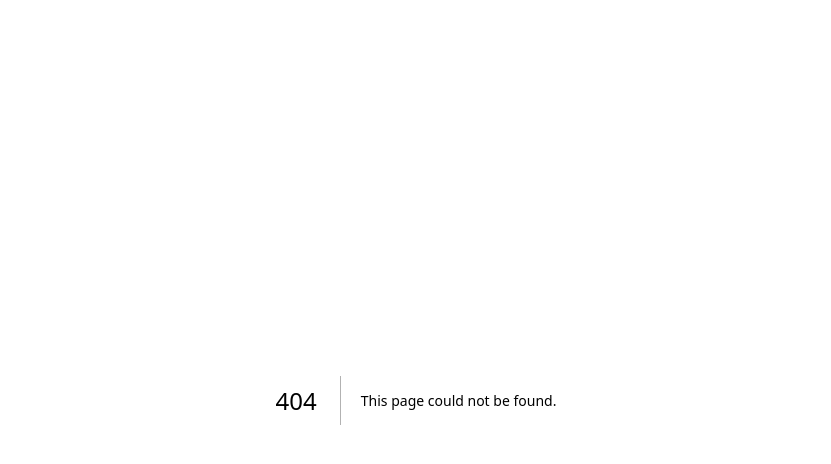
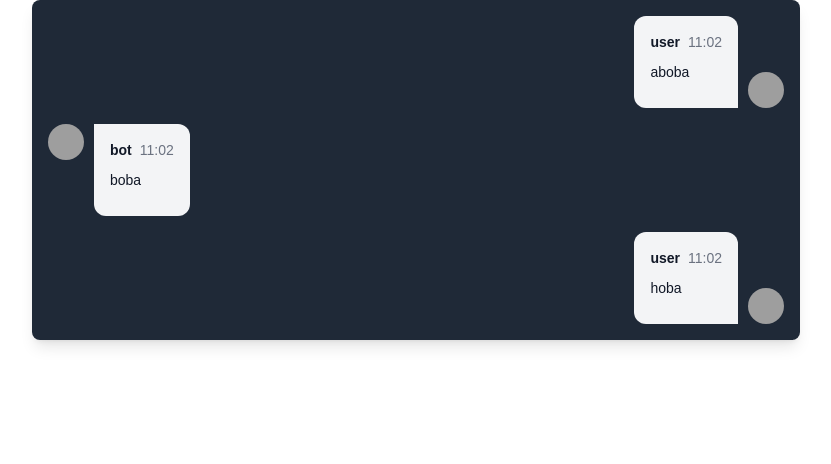
Before and after one commit to Yakubbb/api-manager, a Next.js app: page /chat in a window 1280 px wide. Before the commit this address had no page. Shown: the top 464 px of the page, without its empty margins (224-1055 px from the left). Built offline with nearby package versions, Linux system fonts and the light colour scheme; grey boxes are pictures that could not be loaded.

Commit message:
started working on chat

```diff
--- /dev/null
+++ b/app/(auth)/login/page.tsx
@@ -0,0 +1,9 @@
+import Image from "next/image";
+
+export default function Home() {
+  return (
+    <div className="grid grid-rows-[20px_1fr_20px] items-center justify-items-center min-h-screen p-8 pb-20 gap-16 sm:p-20 font-[family-name:var(--font-geist-sans)]">
+      login
+    </div>
+  );
+}
--- /dev/null
+++ b/app/(main)/chat/page.tsx
@@ -0,0 +1,32 @@
+import Image from "next/image";
+import { Chat } from "@/components/chat-block";
+import { IMessage } from "@/custom-types";
+
+const messages = [
+  {
+    id:'1',
+    role: 'user',
+    data:'aboba',
+    time:'11:02'
+  },
+  {
+    id:'2',
+    role: 'bot',
+    data:'boba',
+    time:'11:02'
+  },
+  {
+    id:'3',
+    role: 'user',
+    data:'hoba',
+    time:'11:02'
+  }
+] as Array<IMessage>
+
+export default function Home() {
+  return (
+    <main>
+      <Chat id="1" history={messages} isReadonly={false} />
+    </main>
+  );
+}
--- a/app/page.tsx
+++ /dev/null
@@ -1,101 +0,0 @@
-import Image from "next/image";
-
-export default function Home() {
-  return (
-    <div className="grid grid-rows-[20px_1fr_20px] items-center justify-items-center min-h-screen p-8 pb-20 gap-16 sm:p-20 font-[family-name:var(--font-geist-sans)]">
-      <main className="flex flex-col gap-8 row-start-2 items-center sm:items-start">
-        <Image
-          className="dark:invert"
-          src="/next.svg"
-          alt="Next.js logo"
-          width={180}
-          height={38}
-          priority
-        />
-        <ol className="list-inside list-decimal text-sm text-center sm:text-left font-[family-name:var(--font-geist-mono)]">
-          <li className="mb-2">
-            Get started by editing{" "}
-            <code className="bg-black/[.05] dark:bg-white/[.06] px-1 py-0.5 rounded font-semibold">
-              app/page.tsx
-            </code>
-            .
-          </li>
-          <li>Save and see your changes instantly.</li>
-        </ol>
-
-        <div className="flex gap-4 items-center flex-col sm:flex-row">
-          <a
-            className="rounded-full border border-solid border-transparent transition-colors flex items-center justify-center bg-foreground text-background gap-2 hover:bg-[#383838] dark:hover:bg-[#ccc] text-sm sm:text-base h-10 sm:h-12 px-4 sm:px-5"
-            href="https://vercel.com/new?utm_source=create-next-app&utm_medium=appdir-template-tw&utm_campaign=create-next-app"
-            target="_blank"
-            rel="noopener noreferrer"
-          >
-            <Image
-              className="dark:invert"
-              src="/vercel.svg"
-              alt="Vercel logomark"
-              width={20}
-              height={20}
-            />
-            Deploy now
-          </a>
-          <a
-            className="rounded-full border border-solid border-black/[.08] dark:border-white/[.145] transition-colors flex items-center justify-center hover:bg-[#f2f2f2] dark:hover:bg-[#1a1a1a] hover:border-transparent text-sm sm:text-base h-10 sm:h-12 px-4 sm:px-5 sm:min-w-44"
-            href="https://nextjs.org/docs?utm_source=create-next-app&utm_medium=appdir-template-tw&utm_campaign=create-next-app"
-            target="_blank"
-            rel="noopener noreferrer"
-          >
-            Read our docs
-          </a>
-        </div>
-      </main>
-      <footer className="row-start-3 flex gap-6 flex-wrap items-center justify-center">
-        <a
-          className="flex items-center gap-2 hover:underline hover:underline-offset-4"
-          href="https://nextjs.org/learn?utm_source=create-next-app&utm_medium=appdir-template-tw&utm_campaign=create-next-app"
-          target="_blank"
-          rel="noopener noreferrer"
-        >
-          <Image
-            aria-hidden
-            src="/file.svg"
-            alt="File icon"
-            width={16}
-            height={16}
-          />
-          Learn
-        </a>
-        <a
-          className="flex items-center gap-2 hover:underline hover:underline-offset-4"
-          href="https://vercel.com/templates?framework=next.js&utm_source=create-next-app&utm_medium=appdir-template-tw&utm_campaign=create-next-app"
-          target="_blank"
-          rel="noopener noreferrer"
-        >
-          <Image
-            aria-hidden
-            src="/window.svg"
-            alt="Window icon"
-            width={16}
-            height={16}
-          />
-          Examples
-        </a>
-        <a
-          className="flex items-center gap-2 hover:underline hover:underline-offset-4"
-          href="https://nextjs.org?utm_source=create-next-app&utm_medium=appdir-template-tw&utm_campaign=create-next-app"
-          target="_blank"
-          rel="noopener noreferrer"
-        >
-          <Image
-            aria-hidden
-            src="/globe.svg"
-            alt="Globe icon"
-            width={16}
-            height={16}
-          />
-          Go to nextjs.org →
-        </a>
-      </footer>
-    </div>
-  );
-}
--- /dev/null
+++ b/components/chat-block.tsx
@@ -0,0 +1,20 @@
+import { IMessage } from "@/custom-types";
+import { ChatMessage } from "./chat-message";
+
+export function Chat({
+    id,
+    history,
+    isReadonly,
+}: {
+    id: string;
+    history: Array<IMessage>;
+    isReadonly: boolean;
+}) {
+    return (
+        <div className="flex flex-col gap-4 max-w-3xl mx-auto p-4 bg-gray-800 rounded-lg shadow-lg">
+            {history.map((message, index) => (
+                <ChatMessage key={index} messageData={message} />
+            ))}
+        </div>
+    )
+}
--- /dev/null
+++ b/components/chat-message.tsx
@@ -0,0 +1,56 @@
+import { IMessage } from "@/custom-types";
+
+
+export function ChatMessage({
+    messageData
+}: {
+    messageData: IMessage
+}) {
+    var element
+    switch (messageData.role) {
+        case 'user':
+            return (<UserMessage messageData={messageData} />)
+        case 'bot':
+            return (<BotMessage messageData={messageData} />)
+        default:
+            return (<UserMessage messageData={messageData} />)
+    }
+}
+
+function UserMessage({
+    messageData
+}: {
+    messageData: IMessage
+}) {
+    return (
+        <div className="flex items-start gap-2.5 self-end">
+            <div className="flex flex-col w-full max-w-[320px] leading-1.5 p-4 border-gray-200 bg-gray-100 rounded-s-xl rounded-se-xl dark:bg-gray-700">
+                <div className="flex items-center space-x-2 rtl:space-x-reverse">
+                    <span className="text-sm font-semibold text-gray-900 dark:text-white">{messageData.role}</span>
+                    <span className="text-sm font-normal text-gray-500 dark:text-gray-400">{messageData.time}</span>
+                </div>
+                <p className="text-sm font-normal py-2.5 text-gray-900 dark:text-white">{messageData.data}</p>
+            </div>
+            <img className="size-9 self-end flex-none object-cover rounded-full" src="https://i.pinimg.com/736x/de/a2/da/dea2dacfaddd5c6333977d95bb8b5cd5.jpg" alt="profile pic" />
+        </div>
+    )
+}
+
+function BotMessage({
+    messageData
+}: {
+    messageData: IMessage
+}) {
+    return (
+        <div className="flex items-start gap-2.5 self-start">
+            <img className="size-9 self-start flex-none object-cover rounded-full" src="https://i.pinimg.com/736x/de/a2/da/dea2dacfaddd5c6333977d95bb8b5cd5.jpg" alt="profile pic" />
+            <div className="flex flex-col w-full max-w-[320px] leading-1.5 p-4 border-gray-200 bg-gray-100 rounded-e-xl rounded-es-xl dark:bg-gray-700">
+                <div className="flex items-center space-x-2 rtl:space-x-reverse">
+                    <span className="text-sm font-semibold text-gray-900 dark:text-white">{messageData.role}</span>
+                    <span className="text-sm font-normal text-gray-500 dark:text-gray-400">{messageData.time}</span>
+                </div>
+                <p className="text-sm font-normal py-2.5 text-gray-900 dark:text-white">{messageData.data}</p>
+            </div>
+        </div>
+    )
+}
--- /dev/null
+++ b/custom-types.ts
@@ -0,0 +1,6 @@
+export interface IMessage{
+    id:string;
+    role: 'system' | 'user' | 'bot';
+    data:string;
+    time:string;
+}
```
Also changed, not shown: package.json (+6 -5 lines), 1 other file (tests, documents, lock files or other folders).
